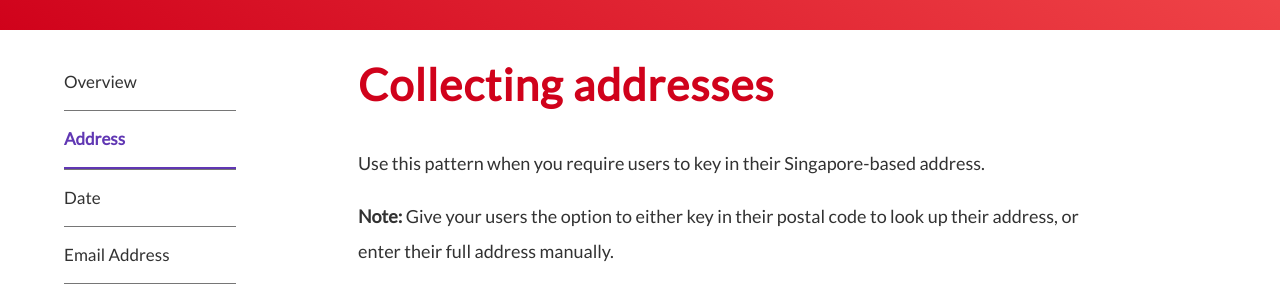
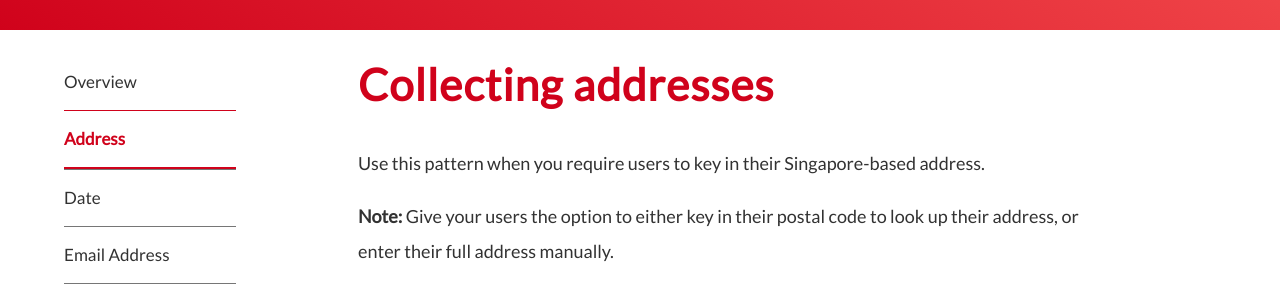
Before and after one commit to isaacteh-ust/sgds-demo-1, a Jekyll site: the page built from collections/_patterns/address.md, in a window 1280 px wide. Shown: the part 267-567 px from the top of the page. Built offline with Jekyll 4.4.1, drawn with Linux system fonts in a browser that asks for light colours; some web fonts are replaced.

Commit message:
_config.yml: changed

```diff
--- a/_config.yml
+++ b/_config.yml
@@ -25,7 +25,7 @@ footer_bottom-section_background: black
 feedback_button_color: primary
 feedback_button_type: rounded
 sidenav-docs: danger
-sidenav-patterns: primary
+sidenav-patterns: danger
 h2_color: danger
 logo: assets/img/logo_sgds.png
 nav_logo: /assets/img/logo-sgds.svg
```
